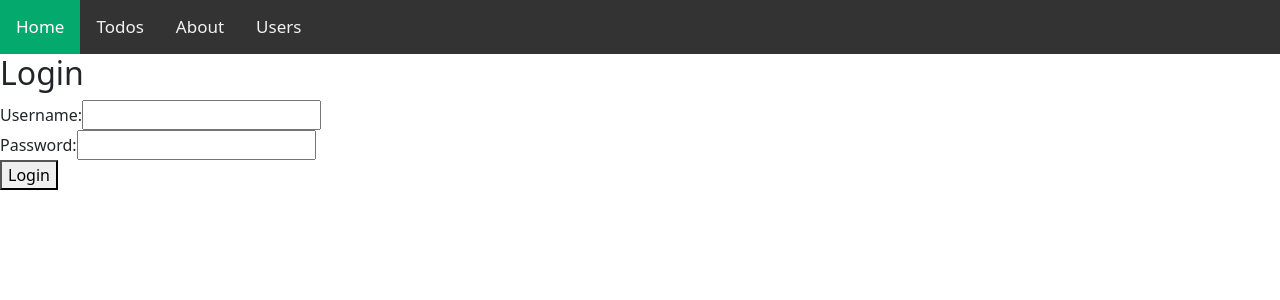
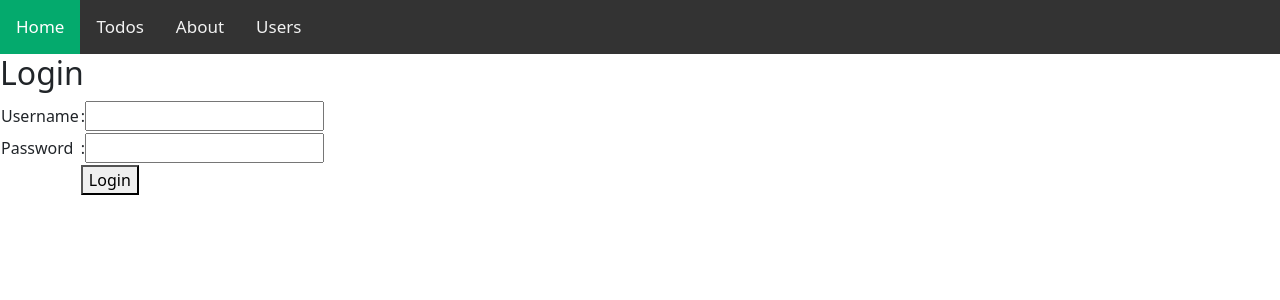
Before and after one commit to tiennv0608/attendance-reactjs, a React (Create React App) app: page / in a window 1280 px wide. Shown: the top 300 px of the page. Built offline with nearby package versions, Linux system fonts and the light colour scheme.

Commit message:
bug using token to access api not fix

```diff
--- a/src/components/login/LoginPage.js
+++ b/src/components/login/LoginPage.js
@@ -19,16 +19,27 @@ class LoginPage extends React.Component {
     });
   };
 
-  handleLogin = () => {
+  handleLogin = async () => {
     let data = this.state;
-    console.log(data);
-    let headers = {
-      "Content-Type": "application/json",
-    };
 
-    axios.post("http://localhost:8081/login", data, headers).then((res) => {
-      console.log(res);
+    await axios
+      .post("http://localhost:8081/login", data)
+      .then((res) => {
+        localStorage.setItem("token", res.data.object.token);
+      })
+      .catch((error) => {
+        console.log(error);
       });
+    // await axios
+    //   .get("http://localhost:8081/users", {
+    //     headers: { Authorization: `Bearer ${this.state.token}` },
+    //   })
+    //   .then((res) => {
+    //     console.log(res);
+    //   })
+    //   .catch((error) => {
+    //     console.log(error);
+    //   });
   };
 
   render() {
@@ -38,25 +49,44 @@ class LoginPage extends React.Component {
           <h2>Login</h2>
         </div>
         <div>
-          <label htmlFor="username">Username:</label>
+          <table>
+            <tbody>
+              <tr>
+                <td>
+                  <label htmlFor="username">Username</label>
+                </td>
+                <td>
+                  <span>:</span>
                   <input
                     type="text"
                     id="username"
                     onChange={(e) => this.handleOnChangeUsername(e)}
                   />
-        </div>
-        <div>
-          <label htmlFor="password">Password:</label>
+                </td>
+              </tr>
+              <tr>
+                <td>
+                  <label htmlFor="password">Password</label>
+                </td>
+                <td>
+                  <span>:</span>
                   <input
                     type="password"
                     id="password"
                     onChange={(e) => this.handleOnChangePassword(e)}
                   />
-        </div>
-        <div>
+                </td>
+              </tr>
+              <tr>
+                <td></td>
+                <td>
                   <button type="button" onClick={() => this.handleLogin()}>
                     Login
                   </button>
+                </td>
+              </tr>
+            </tbody>
+          </table>
         </div>
       </>
     );
--- a/src/components/users/ListUser.js
+++ b/src/components/users/ListUser.js
@@ -3,9 +3,19 @@ import axios from "axios";
 
 class ListUser extends React.Component {
   async componentDidMount() {
-    await axios.get("http://localhost:8081/users").then((res) => {
-      console.log(res);
-    });
+    let authorization = "Bearer " + localStorage.getItem("token");
+    console.log(">>Check bearer token: ", authorization);
+    await axios
+      .get("http://localhost:8081/users", {
+        headers: {
+          Authorization: authorization.replace,
+          Accept: "application/json",
+          "Content-Type": "application/json",
+        },
+      })
+      .then((res) => {
+        console.log(res);
+      });
   }
 
   render() {
--- a/src/views/App.js
+++ b/src/views/App.js
@@ -4,6 +4,7 @@ import Navigation from "../components/layout/Navigation";
 import { BrowserRouter as Router, Routes, Route } from "react-router-dom";
 // import ListUser from "../components/users/ListUser";
 import LoginPage from "../components/login/LoginPage";
+import ListUser from "../components/users/ListUser";
 
 function App() {
   return (
@@ -12,6 +13,7 @@ function App() {
         <Navigation />
         <Routes>
           <Route path="/" element={<LoginPage />} />
+          <Route path="/users" element={<ListUser />} />
         </Routes>
       </div>
     </Router>
```
Lines whose indentation alone changed are shown as unchanged.
